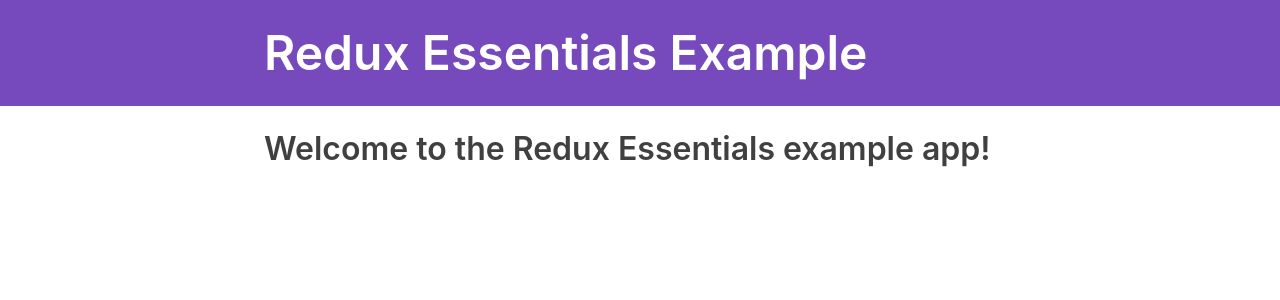
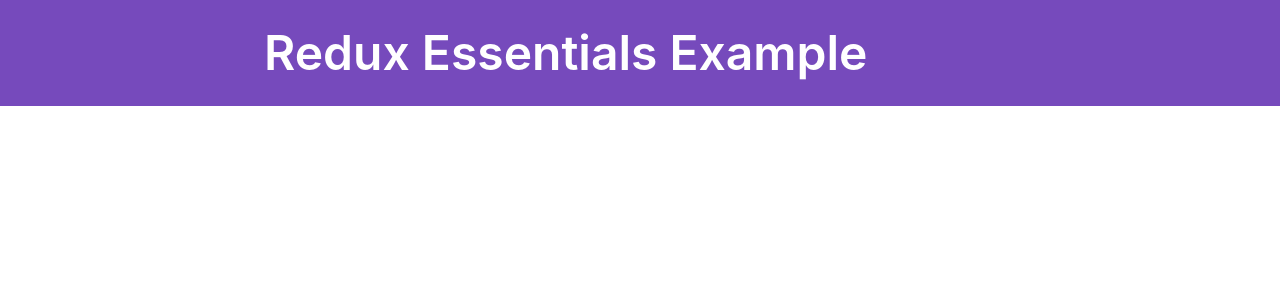
Before and after one commit to tian142/redux-toolkit-twitter-1, a React (Create React App) app: page / in a window 1280 px wide. Shown: the top 300 px of the page. Built offline with nearby package versions, Linux system fonts and the light colour scheme; what miragejs, txtgen would draw is missing.

Commit message:
added PostList.js and imported useSelector

```diff
--- a/src/App.js
+++ b/src/App.js
@@ -7,6 +7,7 @@ import {
 } from 'react-router-dom'
 
 import { Navbar } from './app/Navbar'
+import { PostList } from './features/posts/PostList'
 
 function App() {
   return (
@@ -18,9 +19,9 @@ function App() {
             exact
             path="/"
             render={() => (
-              <section>
-                <h2>Welcome to the Redux Essentials example app!</h2>
-              </section>
+              <>
+                <PostList />
+              </>
             )}
           />
           <Redirect to="/" />
--- a/src/app/store.js
+++ b/src/app/store.js
@@ -1,5 +1,8 @@
 import { configureStore } from '@reduxjs/toolkit'
+import postsReducer from '../features/posts/postsSlice'
 
 export default configureStore({
-  reducer: () => ({}),
+  reducer: {
+    posts: postsReducer,
+  },
 })
--- /dev/null
+++ b/src/features/posts/PostList.js
@@ -0,0 +1,5 @@
+import React from 'react'
+
+export const PostList = () => {
+  return <div></div>
+}
```
